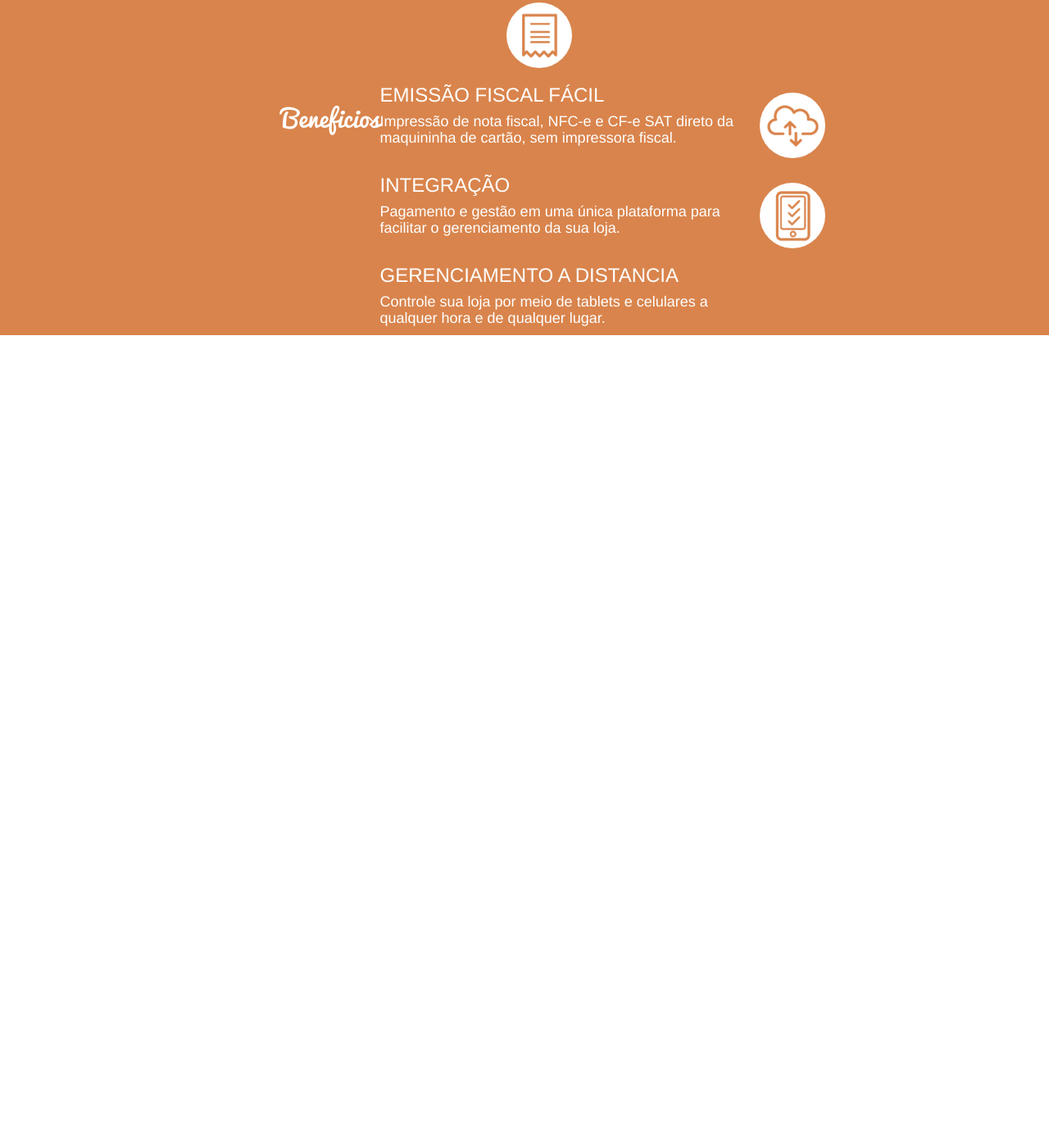
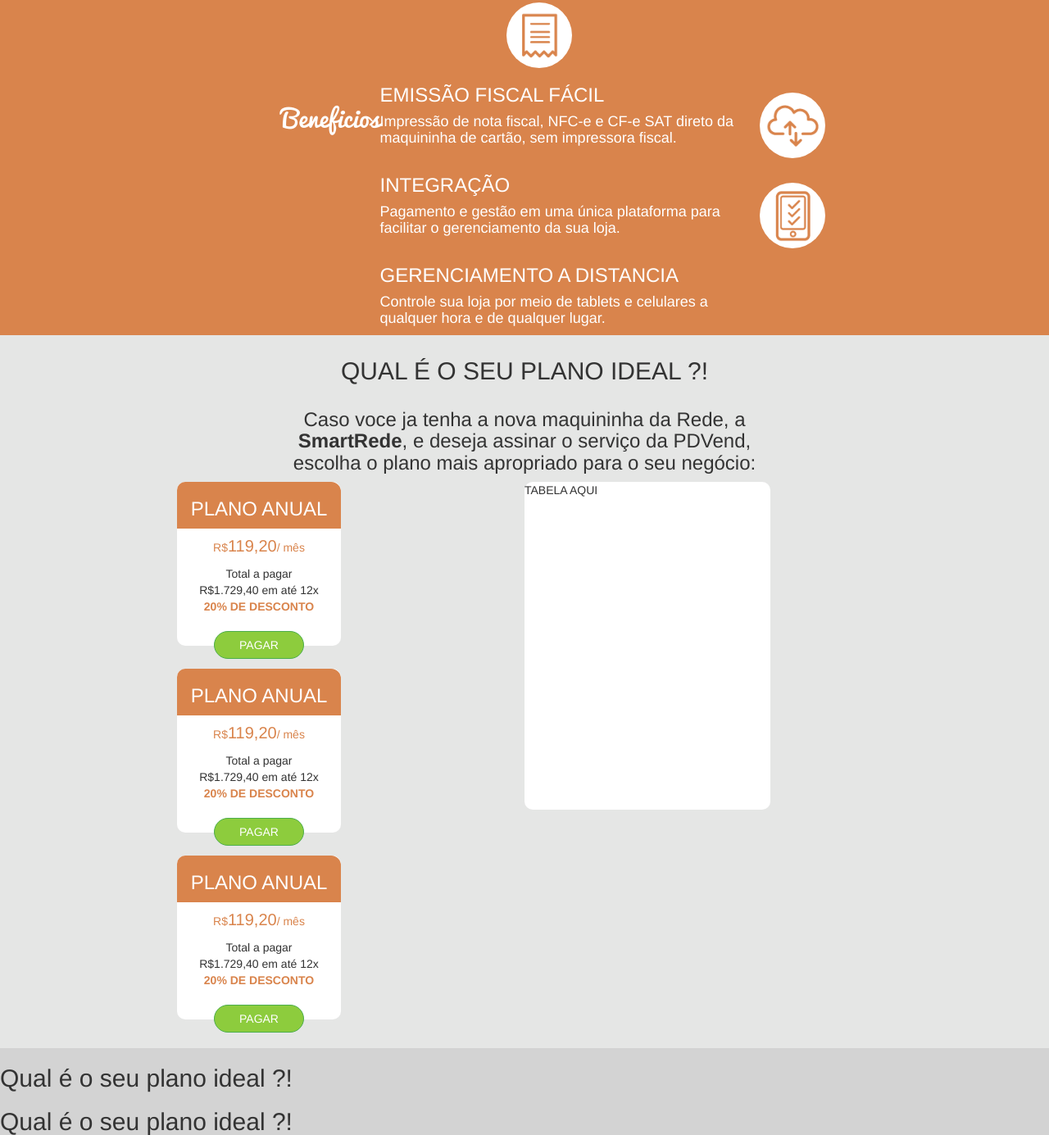
Before and after one commit to emersonjds/test-PDVend, a website: page index.html in a window 1280 px wide. Shown: the part 2183-3568 px from the top of the page at 82% size. Before the commit the page ends 2592 px from the top, so only its background shows below. Drawn offline with nearby package versions, Linux system fonts and the light colour scheme.

Commit message:
Implementação da area de valores

```diff
--- /dev/null
+++ b/assets/css/plan-section.scss
@@ -0,0 +1,81 @@
+@mixin flex {
+	display: flex;
+	align-items: center;
+	justify-content: center;
+}
+
+.plan-section {
+	height: auto;
+	background-color: #e5e6e5;
+	padding: .5em;
+	position: relative;
+
+	.title-section {
+		text-transform: uppercase;
+	}
+
+	.value-boxes {
+		height: 200px;
+		width: 200px;
+		border-radius: 10px;
+		background-color: #fff;
+		margin-bottom: 2em;
+
+		.title-box {
+			@include flex;
+			background-color: #d9844c;
+			color: #fff;
+			text-transform: uppercase;
+			border-radius: 10px 12px 0px 0px;
+			-moz-border-radius: 10px 12px 0px 0px;
+			-webkit-border-radius: 10px 12px 0px 0px;
+			border: 0px solid #000000;
+		}
+
+		.value-box {
+			@include flex;
+			flex-direction: column;
+			position: relative;
+			padding: .5em;
+
+			.cash {
+				font-size: 20px;
+			}
+
+			.value-plan, .desconto {
+				color: #d9844c;
+			}
+
+			.desconto {
+				text-transform: uppercase;
+				font-weight: bold;
+			}
+		}
+
+		.btn-pagar {
+			background-color: #8dcc3d;
+			border-radius: 20px;
+			position: absolute;
+			width: 110px;
+			top: 125px;
+		}
+	}
+
+	.table-features {
+		height: 400px;
+		width: 300px;
+		background-color: #fff;
+		border-radius: 10px;
+		padding-left: 0;
+		position: absolute;
+		top: 0px;
+		left: 0;
+	}
+
+
+	@media screen and (min-width: 768px) {
+		.first-column, .second-column {
+			@include flex;
+		}
+	}
+}
--- a/assets/css/style.scss
+++ b/assets/css/style.scss
@@ -1,5 +1,6 @@
 @import "home-section";
 @import "solution-section";
+@import "plan-section";
 
 html, body {
 	margin: 0;
@@ -29,5 +30,5 @@
 
 main {
 	height: auto;
-	background-color: yellow;
+	background-color: lightgray;
 }
--- a/index.html
+++ b/index.html
@@ -65,42 +65,42 @@
 
 						<div class="beneficios">
 							<div class="row">
-								<div class="col-sm-3 col-md-3 col-lg-3">
+								<div class="col-sm-3 col-md-3">
 									<figure class="icon-benefits">
 										<img src="assets/img/PG2/800x1280/icone1.png" alt="" class="img-responsive" style="margin-top: 30px;">
 									</figure>
 								</div>
-								<div class="col-sm-9 col-md-9 col-lg-9">
+								<div class="col-sm-9 col-md-9">
 									<h3 class="subtitle-benefits">BAIXO INVESTIMENTO</h3>
 									<h4 class="text-benefits">Não necessita investimentos em computadores e impressora, tornando a aquisição acessivel.</h4>
 								</div>
 
-								<div class="col-sm-3 col-md-3 col-lg-3">
+								<div class="col-sm-3 col-md-3">
 									<figure class="icon-benefits">
 										<img src="assets/img/PG2/800x1280/icone2.png" alt="" class="img-responsive" style="margin-top: 30px;">
 									</figure>
 								</div>
-								<div class="col-sm-9 col-md-9 col-lg-9">
+								<div class="col-sm-9 col-md-9">
 									<h3 class="subtitle-benefits">EMISSÃO FISCAL FÁCIL</h3>
 									<h4 class="text-benefits">Impressão de nota fiscal, NFC-e e CF-e SAT direto da maquininha de cartão, sem impressora fiscal.</h4>
 								</div>
 
-								<div class="col-sm-3 col-md-3 col-lg-3">
+								<div class="col-sm-3 col-md-3">
 									<figure class="icon-benefits">
 										<img src="assets/img/PG2/800x1280/icone3.png" alt="" class="img-responsive" style="margin-top: 30px;">
 									</figure>
 								</div>
-								<div class="col-sm-9 col-md-9 col-lg-9">
+								<div class="col-sm-9 col-md-9">
 									<h3 class="subtitle-benefits">INTEGRAÇÃO</h3>
 									<h4 class="text-benefits">Pagamento e gestão em uma única plataforma para facilitar o gerenciamento da sua loja.</h4>
 								</div>
 
-								<div class="col-sm-3 col-md-3 col-lg-3">
+								<div class="col-sm-3 col-md-3">
 									<figure class="icon-benefits">
 										<img src="assets/img/PG2/800x1280/icone4.png" alt="" class="img-responsive" style="margin-top: 30px;">
 									</figure>
 								</div>
-								<div class="col-sm-9 col-md-9 col-lg-9">
+								<div class="col-sm-9 col-md-9">
 									<h3 class="subtitle-benefits">GERENCIAMENTO A DISTANCIA</h3>
 									<h4 class="text-benefits">Controle sua loja por meio de tablets e celulares a qualquer hora e de qualquer lugar.</h4>
 								</div>
@@ -112,15 +112,82 @@
 		</section>
 
 		<section class="plan-section">
+			<h2 class="title-section text-center">Qual é o seu plano ideal ?! </h2>
 
+			<div class="row">
+				<div class="col-sm-6 col-sm-offset-3 col-md-6 col-md-offset-3">
+					<h3 class="subtitle-section text-center">Caso voce ja tenha a nova maquininha da Rede, a <strong>SmartRede</strong>, e deseja assinar o serviço da PDVend, escolha o plano mais apropriado para o seu negócio:</h3>
+				</div>
+			</div>
+
+			<div class="row">
+				<div class="col-sm-6 first-column">
+					<div class="value-plan-box">
+						<div class="value-boxes">
+							<div class="first-box-plan">
+								<div class="title-box">
+									<h3>Plano Anual</h3>
+								</div>
+								<div class="value-box">
+									<p class="value-plan"><span class="cifrao">R$</span><span class="cash">119,20</span>/ mês</p>
+									<span class="text-center">Total a pagar</span>
+									<span class="text-center">R$1.729,40 em até 12x</span>
+
+									<p class="desconto"> 20% de desconto</p>
+									<div class="btn btn-success btn-pagar">PAGAR</div>
+								</div>
+							</div>
+						</div>
+
+						<div class="value-boxes">
+							<div class="first-box-plan">
+								<div class="title-box">
+									<h3>Plano Anual</h3>
+								</div>
+								<div class="value-box">
+									<p class="value-plan"><span class="cifrao">R$</span><span class="cash">119,20</span>/ mês</p>
+									<span class="text-center">Total a pagar</span>
+									<span class="text-center">R$1.729,40 em até 12x</span>
+
+									<p class="desconto"> 20% de desconto</p>
+									<div class="btn btn-success btn-pagar">PAGAR</div>
+								</div>
+							</div>
+						</div>
+
+						<div class="value-boxes">
+							<div class="first-box-plan">
+								<div class="title-box">
+									<h3>Plano Anual</h3>
+								</div>
+								<div class="value-box">
+									<p class="value-plan"><span class="cifrao">R$</span><span class="cash">119,20</span>/ mês</p>
+									<span class="text-center">Total a pagar</span>
+									<span class="text-center">R$1.729,40 em até 12x</span>
+
+									<p class="desconto"> 20% de desconto</p>
+									<div class="btn btn-success btn-pagar">PAGAR</div>
+								</div>
+							</div>
+						</div>
+					</div>
+				</div>
+
+
+				<div class="col-sm-6 second-column">
+					<div class="table-features">
+						TABELA AQUI
+					</div>
+				</div>
+			</div>
 		</section>
 
 		<section class="smart-section">
-
+			<h2 class="title-section">Qual é o seu plano ideal ?! </h2>
 		</section>
 
 		<section class="help-section">
-
+			<h2 class="title-section">Qual é o seu plano ideal ?! </h2>
 		</section>
 	</main>
 
```
Also changed, not shown: assets/css/plan-section.css (added), assets/css/style.css, 2 other files.
